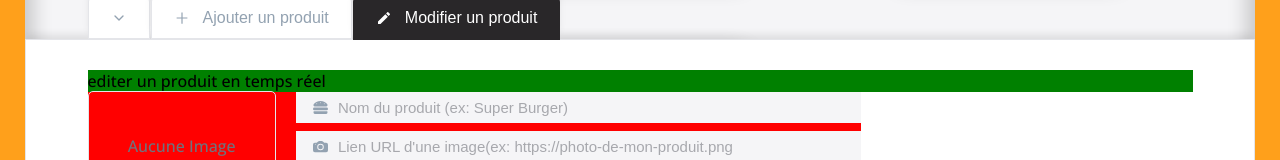
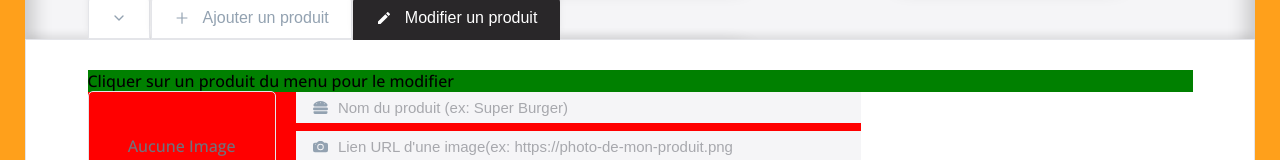
Before and after one commit to descartessainval/crazy-burger-cra, a React (Create React App) app: page /order/1 in a window 1280 px wide. Both pictures are taken after a click on the button "Modifier un produit". Shown: the part 469-629 px from the top of the page. Built offline with nearby package versions, Linux system fonts and the light colour scheme.

Commit message:
✅ F09: ADMIN> PanelAdmin >EditForm> add correct text

```diff
--- a/src/components/pages/order/main/Admin/AdminPanel/EditForm.js
+++ b/src/components/pages/order/main/Admin/AdminPanel/EditForm.js
@@ -46,11 +46,10 @@ const EditForm = () => {
 
     const inputTexts = getInputConfig(newProduct);
 
-
   return (
     <EditFormStyled>
       <div className="content-edit">
-        <span className="description">editer un produit en temps réel</span>
+        <span className="description">Cliquer sur un produit du menu pour le modifier</span>
       </div>
       <form onSubmit={handleSubmit} className='form-edit'>
          <ImgPreview  imageSource={newProduct.imageSource} title={newProduct.title}/>
```
